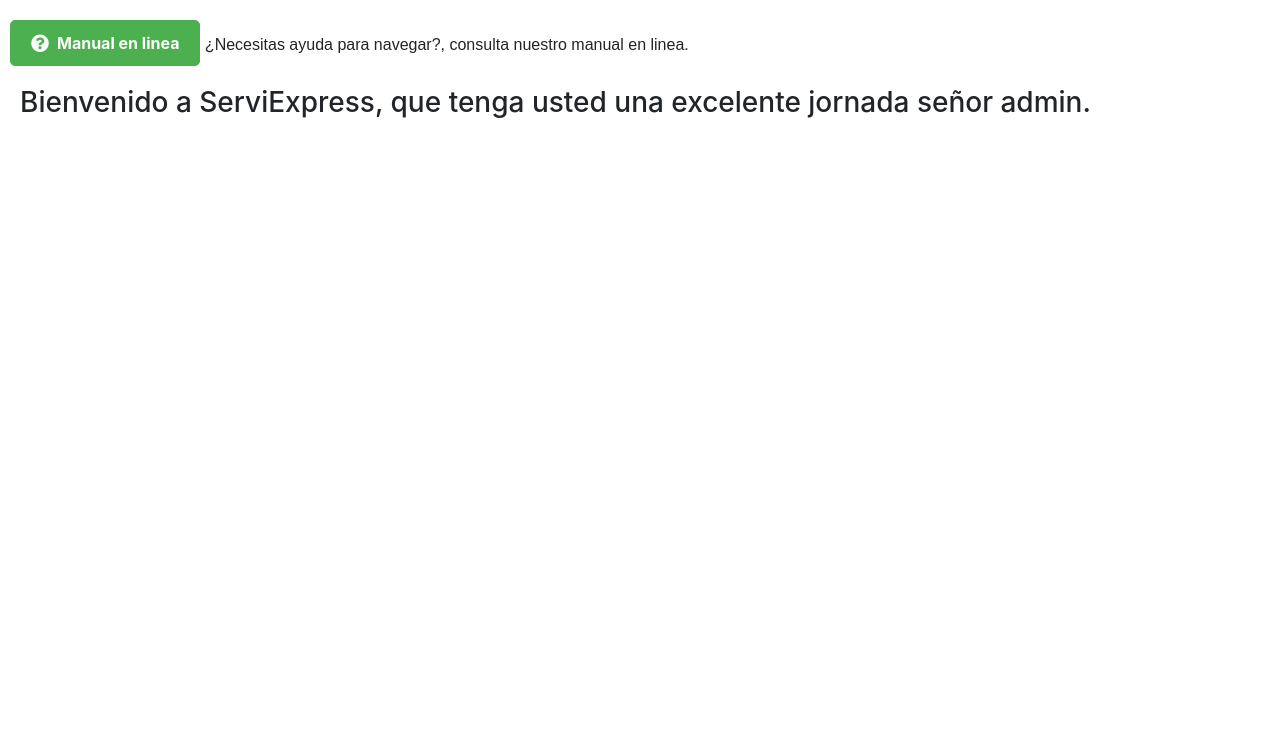
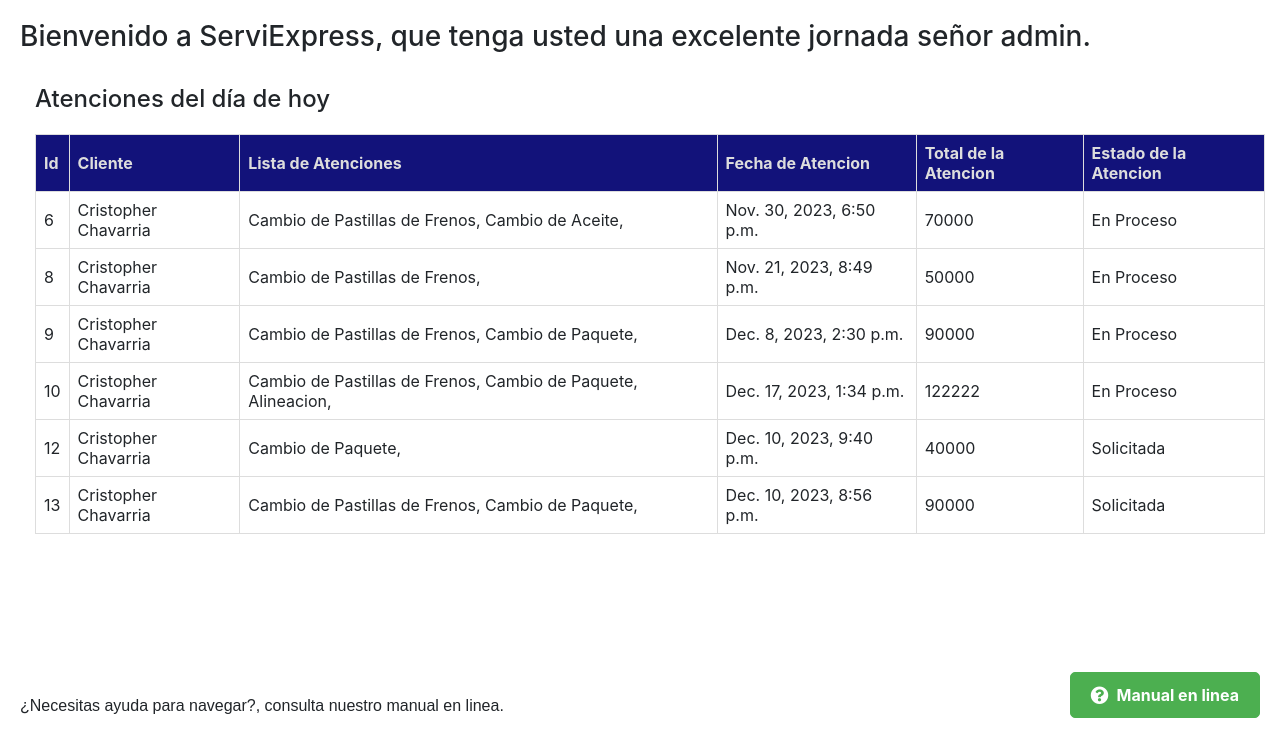
Before and after one commit to Manolowo/ServiExpress, a Django app: template myapp/templates/personal/per_home.html in a window 1280 px wide. Shown: the part 62-800 px from the top of the page. Run offline with Django 4.2, Linux system fonts and the light colour scheme; the template is opened without the code that fills it: values that come from a table or form of the project are taken from there, others are empty; data comes from the database, SQL or seed files in the repository; both versions use the stored data as it was after the commit; some libraries are stand-ins or nearby versions.

Commit message:
Update Atencio y manual
Se agrego la visualizacion de las atenciones del dia y un ajuste a la colocación del boton para el manual en linea

```diff
--- a/myapp/templates/personal/per_home.html
+++ b/myapp/templates/personal/per_home.html
@@ -4,6 +4,10 @@
 
 <style>
   #openManual {
+    position: fixed;
+    bottom: 20px;
+    right: 20px;
+    z-index: 1000; /* Asegura que esté sobre otros elementos */
     display: inline-flex;
     align-items: center;
     padding: 10px 20px;
@@ -27,12 +31,16 @@
     margin-right: 8px;
     font-size: 18px;
   }
-  #Manualspan{
+
+  #Manualspan {
+    position: fixed;
+    bottom: 20px;
+    left: 20px;
+    z-index: 1000; /* Asegura que esté sobre otros elementos */
     font-family: Arial, Helvetica, sans-serif;
+  }
+</style>
 
-  }
-
-</style>
 
 <!DOCTYPE html>
 <html lang="en">
@@ -86,14 +94,42 @@
   <div class="content" style="margin-top: 20px; margin-left: 10px;">
     <!-- Contenido adicional de tu página de inicio -->
 
-    <button id="openManual">
-      <i class="fas fa-question-circle"></i> Manual en linea
-    </button><span id="Manualspan"> ¿Necesitas ayuda para navegar?, consulta nuestro manual en linea.</span>
-
     <button id="limpiarPantalla" style="display: none;">Limpiar Pantalla</button>
 
     <div id="container-current_user" class="dynamic-content-container" style="margin-top: 20px; margin-left: 10px;">
       <h3> Bienvenido a ServiExpress, que tenga usted una excelente jornada señor {{user_profile.user_name}}.</h3>
+      <br>
+      <div class="col-md-12">
+        <h4>Atenciones del día de hoy</h4>
+        {% if atenciones_del_dia %}
+            <table class="atencion-table">
+                <thead>
+                    <tr>
+                        <th class="table-header">Id</th>
+                        <th class="table-header">Cliente</th>
+                        <th class="table-header">Lista de Atenciones</th>
+                        <th class="table-header">Fecha de Atencion</th>
+                        <th class="table-header">Total de la Atencion</th>
+                        <th class="table-header">Estado de la Atencion</th>
+                    </tr>
+                </thead>
+                <tbody>
+                    {% for atencion in atenciones_del_dia %}
+                        <tr>
+                            <td>{{ atencion.ate_id }}</td>
+                            <td>{{ atencion.userProfile.user_name }} {{ atencion.userProfile.user_lastname }}</td>
+                            <td>{{ atencion.ate_list }}</td>
+                            <td>{{ atencion.ate_date }}</td>
+                            <td>{{ atencion.ate_prec }}</td>
+                            <td>{{ atencion.ate_est }}</td>
+                        </tr>
+                    {% endfor %}
+                </tbody>
+            </table>
+        {% else %}
+            <p>No hay atenciones para el día de hoy.</p>
+        {% endif %}
+    </div>
 
     </div>
 
@@ -116,6 +152,10 @@
     <div id="container-per_proveedores" class="dynamic-content-container" style="margin-top: 20px; margin-left: 10px;">
         <!-- Aquí se cargará el contenido dinámico -->
     </div>
+
+    <button id="openManual">
+      <i class="fas fa-question-circle"></i> Manual en linea
+    </button><span id="Manualspan"> ¿Necesitas ayuda para navegar?, consulta nuestro manual en linea.</span>
 
   </div>
 
```
Also changed, not shown: myapp/templates/admin/adm_home.html (+41 -4 lines), myapp/templates/cliente/cli_home.html (+15 -7 lines), myapp/views.py (+9 -3 lines), db.sqlite3. Lines whose indentation alone changed are shown as unchanged.
